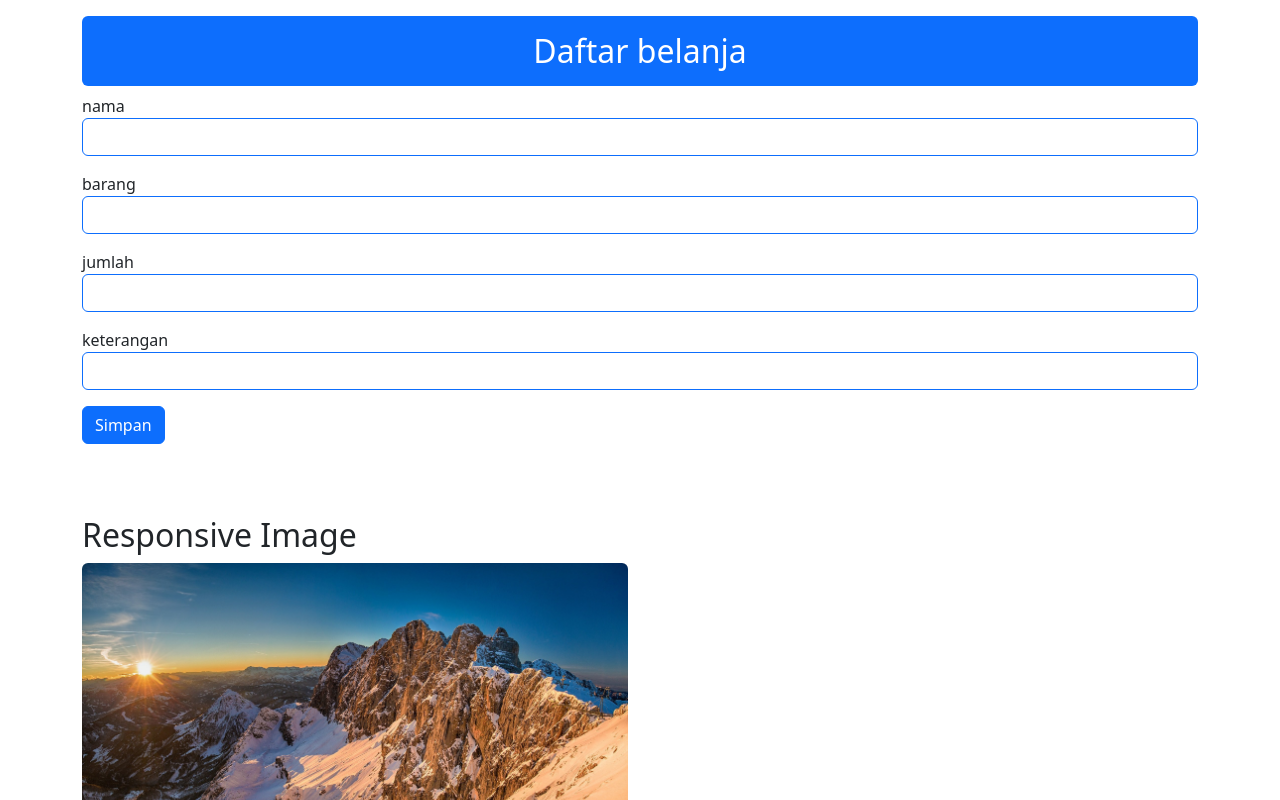
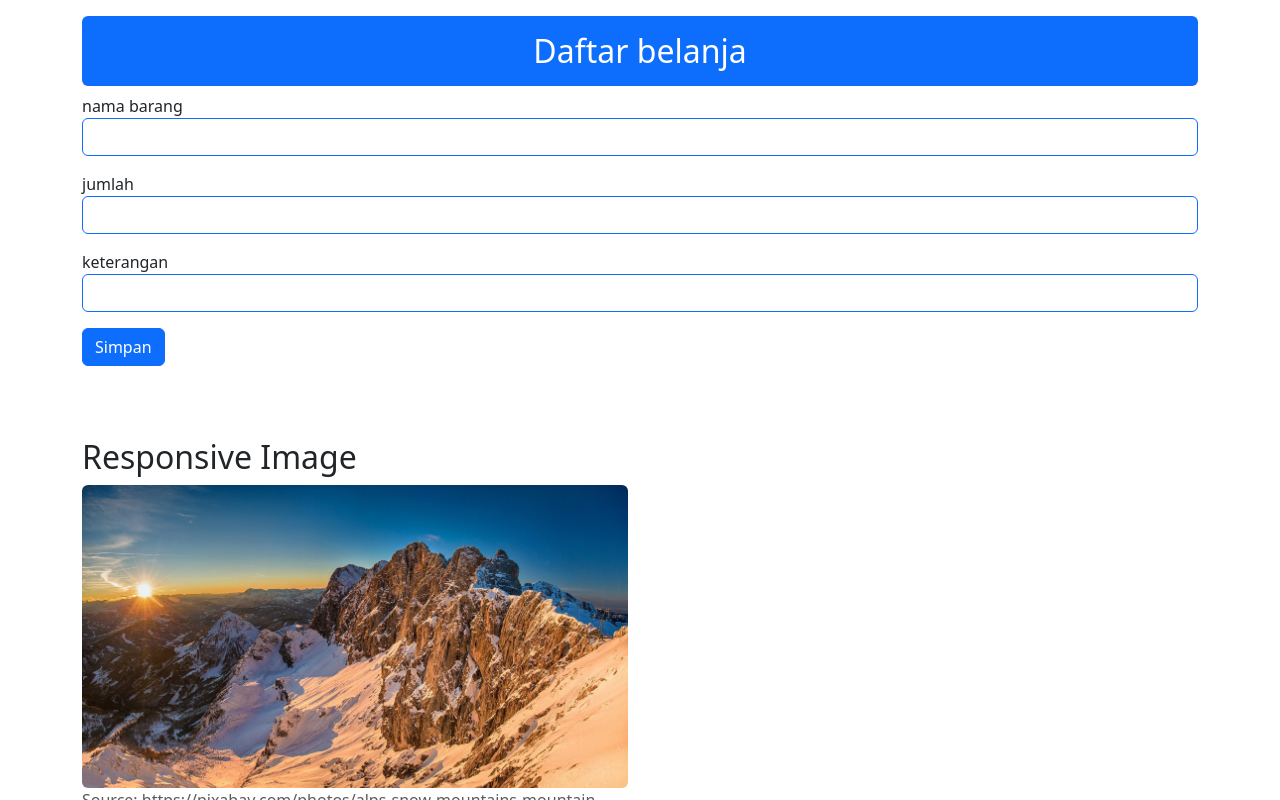
Before and after one commit to Alwjy-ix/UTS-2428240162-daftarBelanja, a plain HTML site: page index.html in a window 1280 px wide. Both pictures are taken after a click on the button "Simpan". Shown: the top 800 px of the page. Drawn offline with nearby package versions, Linux system fonts and the light colour scheme.

Commit message:
commit ke 5

```diff
--- a/index.html
+++ b/index.html
@@ -12,10 +12,8 @@
 <body>
     <div class="container">
         <h2 class="text-center bg-primary text-white p-3 rounded mt-3">Daftar belanja</h2>
-        nama
-        <input type="text" id="nama" class="form-control border-primary mb-3">
-        barang
-        <input type="text" id="barang" class="form-control border-primary mb-3">
+        nama barang
+        <input type="text" id="namaBarang" class="form-control border-primary mb-3">
         jumlah
         <input type="text" id="jumlah" class="form-control border-primary mb-3">
         keterangan
@@ -31,7 +29,7 @@
         <div class="row">
             <div class="col-md-6">
                 <!-- .img-fluid = max-width: 100% + height: auto -->
-                <img src="images/montain.jpg" class="img-fluid rounded" alt="Responsive image" />
+                <img src="images/montain.jpg" class="img-fluid rounded" alt="Responsive image"/>
                 <div class="card-footer text-body-secondary">
                     Source: https://pixabay.com/photos/alps-snow-mountains-mountain-ranges-3010323/
                 </div>
@@ -40,6 +38,7 @@
     </div>
 
     <br>
+
     <div class="bg-dark text-white text-center p-3">
         <p>Design and build with Boostrap</p>
     </div>
--- a/script.js
+++ b/script.js
@@ -1,5 +1,4 @@
-let nama = document.getElementById("nama");
-let barang = document.getElementById("barang");
+let namBarang = document.getElementById("namaBarang");
 let jumlah = document.getElementById("jumlah");
 let keterangan = document.getElementById("keterangan");
 
@@ -16,8 +15,7 @@
 
     //simpan value npm dan nama ke dalam object data
     data.push({
-        nama: nama.value,
-        barang: barang.value,
+        namaBarang: namaBarang.value,
         jumlah: jumlah.value,
         keterangan: keterangan.value
     })
@@ -42,8 +40,7 @@
         document.getElementById("daftar-belanja").innerHTML +=
             `<div class="col-lg-3 col-md-6 mb-3">
                 <div class="card-body">
-                    <h4 class="text-success">${element.nama}</h4>
-                    <h5 class="text-primary">${element.barang}</h5>
+                    <h4 class="text-success">${element.namaBarang}</h4>
                     <p class="text-primary-subtle">${element.keterangan}</p>
                     <h6 class="text-danger">${element.jumlah}</h6>
                 </div>
```
